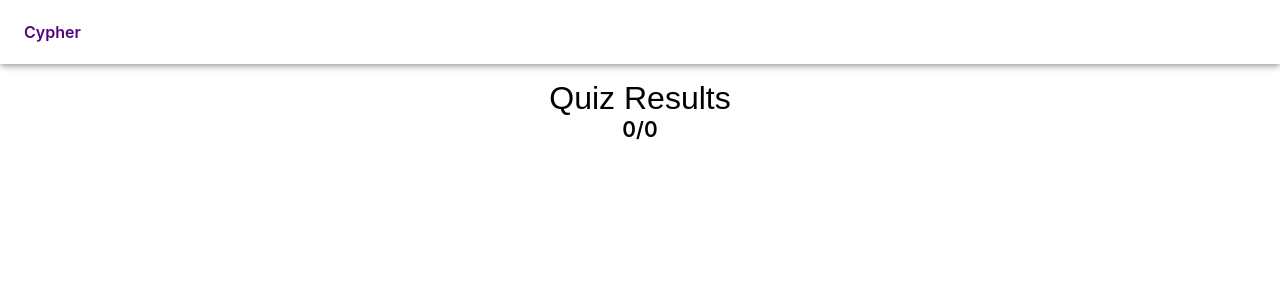
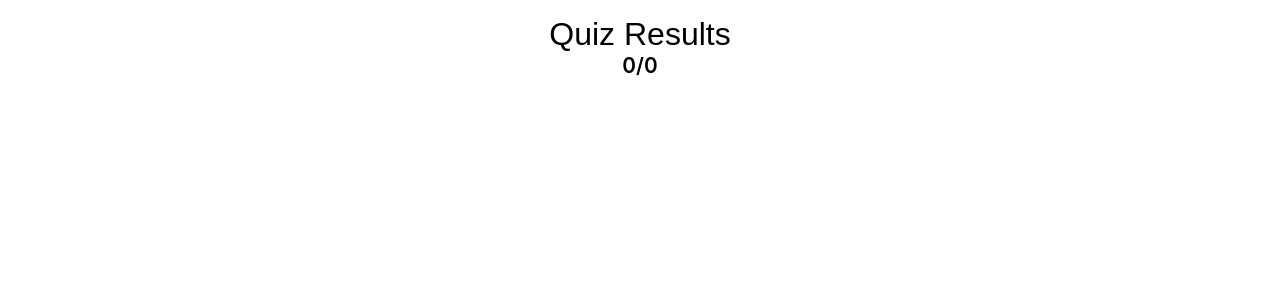
Before and after one commit to OmkarArora/cypher-quiz-app, a React (Create React App) app: page /quiz/1/results in a window 1280 px wide. Shown: the top 300 px of the page. Built offline with nearby package versions, Linux system fonts and the light colour scheme; a web font is replaced by a local one.

Commit message:
chore: dependencies update

```diff
--- a/package.json
+++ b/package.json
@@ -3,9 +3,6 @@
   "version": "0.1.0",
   "private": true,
   "dependencies": {
-    "@fontsource/roboto": "^4.3.0",
-    "@material-ui/core": "^4.11.4",
-    "@material-ui/icons": "^4.11.2",
     "@testing-library/jest-dom": "^5.12.0",
     "@testing-library/react": "^11.2.7",
     "@testing-library/user-event": "^12.8.3",
--- a/src/App.tsx
+++ b/src/App.tsx
@@ -1,17 +1,9 @@
-import { useState } from "react";
-import { lightTheme, darkTheme } from "./themes";
-import { ThemeProvider } from "@material-ui/core";
-import { Home, Navbar, QuizHome, QuizPlayArea, QuizResults } from "./components";
+import { Home, QuizHome, QuizPlayArea, QuizResults } from "./components";
 import { Routes, Route } from "react-router";
 import "./App.css";
 
 function App() {
-  const [activeTheme, setActiveTheme] = useState("light");
   return (
-    <ThemeProvider theme={activeTheme === "light" ? lightTheme : darkTheme}>
-      <Navbar name="Cypher" setActiveTheme={setActiveTheme} />
-      {/* <Navbar name="Cypher" /> */}
-
       <div className="main">
         <Routes>
           <Route path="/" element={<Home />} />
@@ -20,7 +12,6 @@ function App() {
           <Route path="/quiz/:quizId/results" element={<QuizResults />} />
         </Routes>
       </div>
-    </ThemeProvider>
   );
 }
 
--- a/src/components/Navbar/Navbar.tsx
+++ b/src/components/Navbar/Navbar.tsx
@@ -1,15 +1,4 @@
 import React from "react";
-import {
-  AppBar,
-  makeStyles,
-  createStyles,
-  Toolbar,
-  useTheme,
-  Theme,
-} from "@material-ui/core";
-// import Brightness4Icon from "@material-ui/icons/Brightness4";
-// import BrightnessHighIcon from "@material-ui/icons/BrightnessHigh";
-import { Link } from "react-router-dom";
 import "./navbar.css";
 
 type NavbarProps = {
@@ -17,50 +6,6 @@ type NavbarProps = {
   name?: string;
 };
 
-const useStyles = makeStyles((theme: Theme) =>
-  createStyles({
-    root: {
-      backgroundColor: theme.palette.secondary.main,
-    },
-    toolbar: {
-      justifyContent: "space-between",
-      color: theme.palette.primary.main,
-    },
-  })
-);
-
 export const Navbar = ({ name, setActiveTheme }: NavbarProps) => {
-  const theme = useTheme();
-  const classes = useStyles();
-
-  return (
-    <AppBar position="sticky" className={classes.root}>
-      <Toolbar className={classes.toolbar}>
-        {name && (
-          <Link to="/">
-            <div style={{color: theme.palette.primary.main}}>{name}</div>
-          </Link>
-        )}
-
-        {/* {setActiveTheme && (
-          <IconButton
-            edge="start"
-            onClick={() =>
-              setActiveTheme((prev) => (prev === "light" ? "dark" : "light"))
-            }
-          >
-            {theme.palette.type === "light" && (
-              <Brightness4Icon style={{ color: theme.palette.primary.main }} />
-            )}
-
-            {theme.palette.type === "dark" && (
-              <BrightnessHighIcon
-                style={{ color: theme.palette.primary.main }}
-              />
-            )}
-          </IconButton>
-        )} */}
-      </Toolbar>
-    </AppBar>
-  );
+  return <nav className="nav">nav</nav>;
 };
--- a/src/components/Navbar/navbar.css
+++ b/src/components/Navbar/navbar.css
@@ -1,4 +1,4 @@
-.MuiToolbar-root a {
+.nav a {
   text-decoration: none;
   font-weight: 600;
 }
--- a/src/components/QuizHome/QuizHome.tsx
+++ b/src/components/QuizHome/QuizHome.tsx
@@ -1,10 +1,12 @@
 import { useParams } from "react-router";
+import { useNavigate } from "react-router-dom";
 import { useQuiz } from "../../contexts";
-import { Button } from "@material-ui/core";
 import "./quizHome.css";
 
 export const QuizHome = () => {
   const { quizId } = useParams();
+  const navigate = useNavigate();
+
   const { state } = useQuiz();
   const { quizData } = state;
   const quiz = quizData?.find((item) => item._id === quizId);
@@ -24,9 +26,9 @@ export const QuizHome = () => {
         </div>
       )}
 
-      <Button href={`/quiz/${quizId}/play`} variant="contained" color="primary" size="large" className="btn-start">
+      <button className="btn-start" onClick={() => navigate(`/quiz/${quizId}/play`)}>
         Start
-      </Button>
+      </button>
     </div>
   );
 };
--- a/src/components/QuizPlayArea/QuizPlayArea.tsx
+++ b/src/components/QuizPlayArea/QuizPlayArea.tsx
@@ -1,7 +1,6 @@
 import { useEffect, useState } from "react";
 import { useNavigate, useParams } from "react-router";
 import { useQuiz } from "../../contexts";
-import { Button, useTheme } from "@material-ui/core";
 import { Option, Answers } from "../../types";
 import "./quizPlayArea.css";
 
@@ -10,7 +9,6 @@ export const QuizPlayArea = () => {
   const { state, dispatch } = useQuiz();
   const { quizData, activeQuiz, activeQuestionNumber } = state;
   const quiz = quizData?.find((item) => item._id === quizId);
-  const theme = useTheme();
 
   const [selectedOption, setSelectedOption] = useState<Option | null>(null);
   const [userAnswers, setUserAnswers] = useState<Answers[] | null>(null);
@@ -93,26 +91,25 @@ export const QuizPlayArea = () => {
       )}
       <div className="container-options">
         {currentQuestion?.options.map((option) => (
-          <Button
-            variant="contained"
+          <button
             style={{
               color: "white",
               backgroundColor:
                 selectedOption && selectedOption?._id === option._id
-                  ? theme.palette.success.main
-                  : theme.palette.primary.main,
+                  ? "green"
+                  : "blue",
             }}
             key={`BtnQuestion${currentQuestion?._id}${option._id}`}
             onClick={() => setSelectedOption(option)}
           >
             {option.text}
-          </Button>
+          </button>
         ))}
       </div>
       <div>
-        <Button variant="contained" color="secondary" onClick={onClickNext}>
+        <button onClick={onClickNext}>
           Next
-        </Button>
+        </button>
       </div>
     </div>
   );
--- a/src/components/QuizResults/QuizResults.tsx
+++ b/src/components/QuizResults/QuizResults.tsx
@@ -1,14 +1,10 @@
 import React from "react";
 import { useLocation } from "react-router";
-import { Button, useTheme } from "@material-ui/core";
-import CheckIcon from "@material-ui/icons/Check";
-import ClearIcon from "@material-ui/icons/Clear";
 import { Option } from "../../types";
 import "./quizResults.css";
 
 export const QuizResults: React.FC = () => {
   const { state: quizResults } = useLocation();
-  const theme = useTheme();
 
   let totalScore = 0;
   let userScore = 0;
@@ -46,60 +42,54 @@ export const QuizResults: React.FC = () => {
               {item.question.options.map((option: Option) => {
                 if (option._id === item.userAnswer._id && option.isCorrect) {
                   return (
-                    <Button
-                      startIcon={<CheckIcon />}
-                      variant="contained"
+                    <button
                       style={{
                         color: "white",
-                        backgroundColor: theme.palette.success.main,
+                        backgroundColor: "green",
                       }}
                       key={`BtnQuestion${item.question.question._id}${option._id}`}
                     >
                       {option.text}
-                    </Button>
+                    </button>
                   );
                 } else if (
                   option._id === item.userAnswer._id &&
                   !option.isCorrect
                 ) {
                   return (
-                    <Button
-                      startIcon={<ClearIcon />}
-                      variant="contained"
+                    <button
                       style={{
                         color: "white",
-                        backgroundColor: theme.palette.error.main,
+                        backgroundColor: "red",
                       }}
                       key={`BtnQuestion${item.question.question._id}${option._id}`}
                     >
                       {option.text}
-                    </Button>
+                    </button>
                   );
                 } else if (option.isCorrect) {
                   return (
-                    <Button
-                      variant="contained"
+                    <button
                       style={{
                         color: "white",
-                        backgroundColor: theme.palette.success.main,
+                        backgroundColor: "green",
                       }}
                       key={`BtnQuestion${item.question.question._id}${option._id}`}
                     >
                       {option.text}
-                    </Button>
+                    </button>
                   );
                 }
                 return (
-                  <Button
-                    variant="contained"
+                  <button
                     style={{
                       color: "white",
-                      backgroundColor: theme.palette.primary.main,
+                      backgroundColor: "blue",
                     }}
                     key={`BtnQuestion${item.question.question._id}${option._id}`}
                   >
                     {option.text}
-                  </Button>
+                  </button>
                 );
               })}
             </div>
--- a/src/index.tsx
+++ b/src/index.tsx
@@ -2,7 +2,6 @@ import React from "react";
 import ReactDOM from "react-dom";
 import "./index.css";
 import App from "./App";
-import "@fontsource/roboto";
 
 import { BrowserRouter as Router } from "react-router-dom";
 import { QuizProvider } from "./contexts";
--- a/src/themes.ts
+++ /dev/null
@@ -1,31 +0,0 @@
-import { createMuiTheme } from "@material-ui/core";
-
-export const lightTheme = createMuiTheme({
-  palette: {
-    type: "light",
-    primary: {
-      main: "#52057b",
-    },
-    secondary: {
-      main: "#ffffff",
-    },
-    text: {
-      primary: "#000000"
-    }
-  },
-});
-
-export const darkTheme = createMuiTheme({
-  palette: {
-    type: "dark",
-    primary: {
-      main: "#892cdc",
-    },
-    secondary: {
-      main: "#000000",
-    },
-    text: {
-      primary: "#ffffff"
-    }
-  },
-});
```
Also changed, not shown: src/components/Home/Home.tsx (+6 -2 lines), 1 other file (tests, documents, lock files or other folders).
